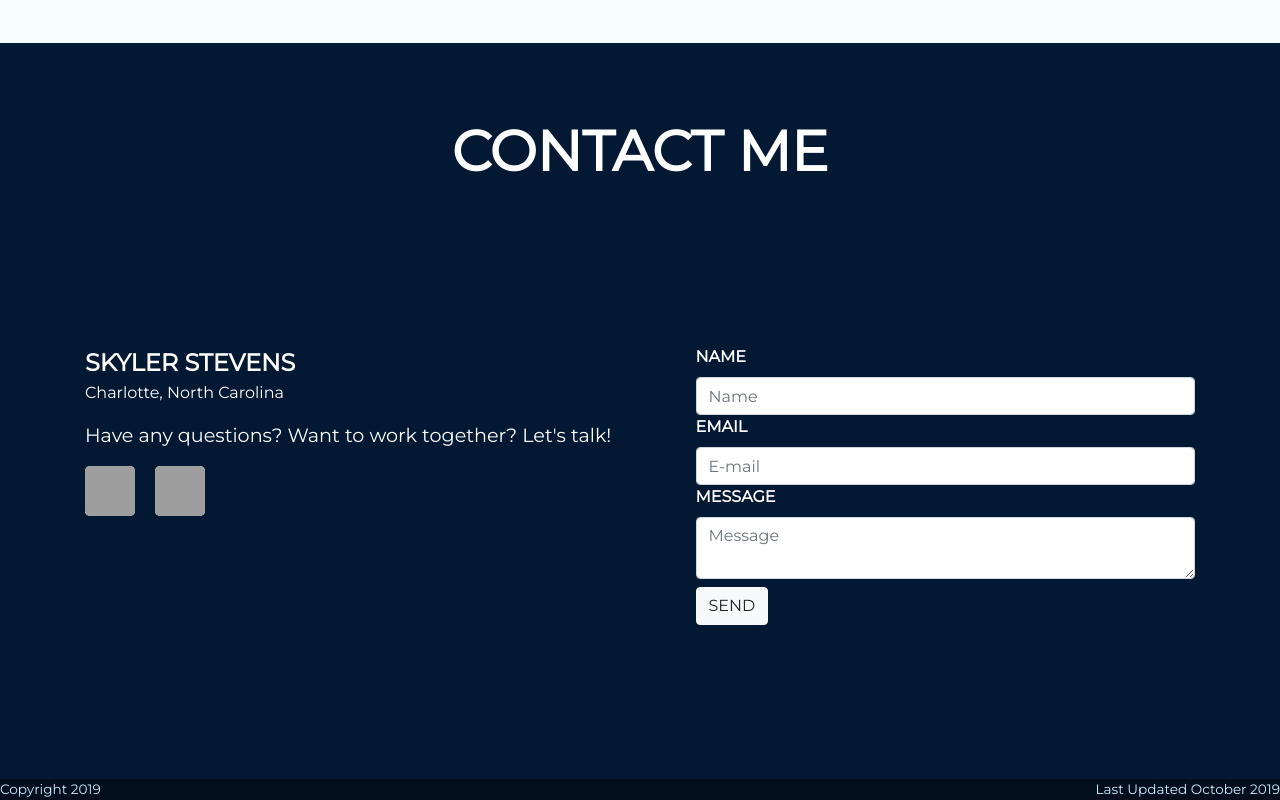
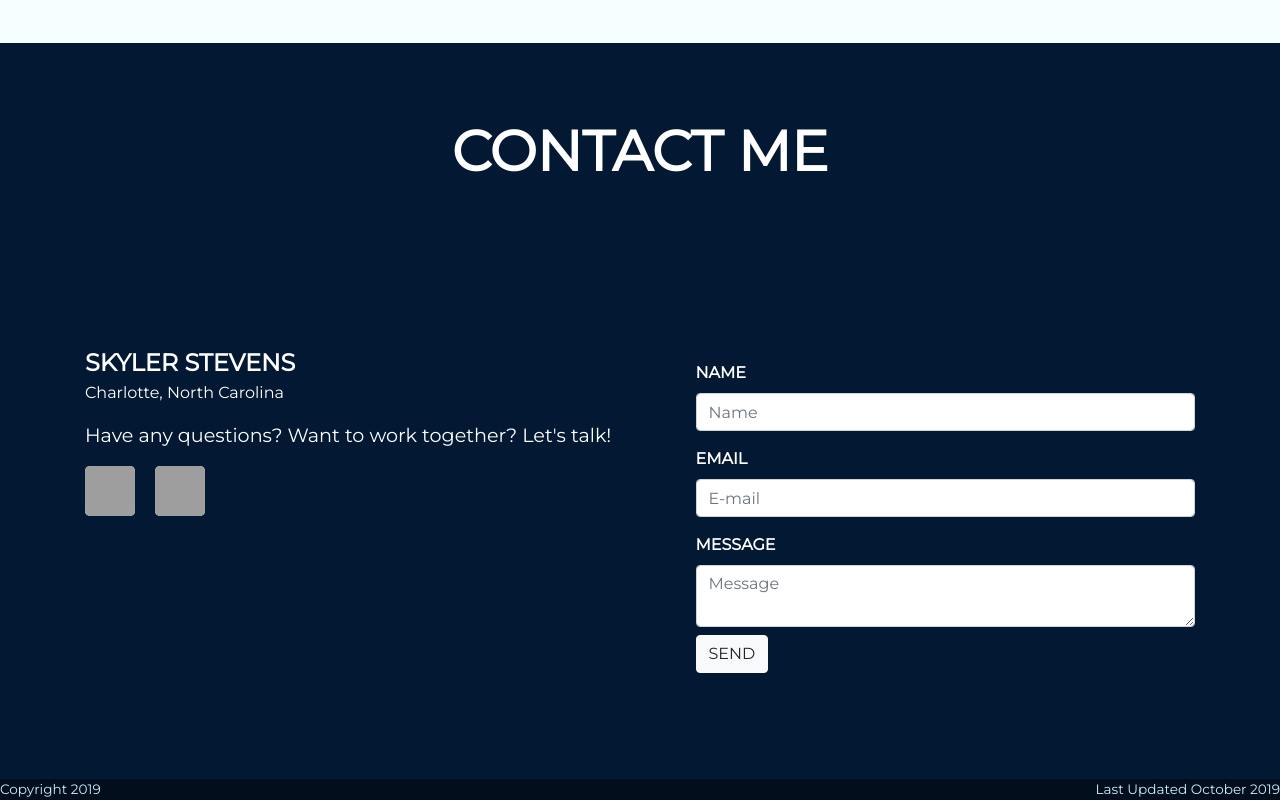
Before and after one commit to SkylerCStevens/portfolio-page, a React (Create React App) app: page / in a window 1280 px wide. Shown: the part 2861-3661 px from the top of the page. Built offline with nearby package versions, Linux system fonts and the light colour scheme; grey boxes are pictures that could not be loaded.

Commit message:
Add space between form elements

```diff
--- a/src/Components/Contact.jsx
+++ b/src/Components/Contact.jsx
@@ -14,13 +14,13 @@ const Contact = () => {
                 <a href="https://www.linkedin.com/in/skyler-stevens-789115195/" target="_blank"><img className="icon" src="https://cdn0.iconfinder.com/data/icons/global-top-brands/430/linkedin-logo-1-512.png" alt="LinkedIn icon"></img></a>
             </div>
             <form name="contact" method="POST" className="contact-form column-right">
-                <label className="form-label" for="user_name">NAME</label>
+                <label className="form-label mt-3" for="user_name">NAME</label>
                 <input className="form-control" name="name" id="user_name" placeholder="Name" required></input>
 
-                <label className="form-label" for="user_email">EMAIL</label>
+                <label className="form-label mt-3" for="user_email">EMAIL</label>
                 <input className="form-control" name="email" id="user_email" type="email" placeholder="E-mail" required></input>
 
-                <label className="form-label" for="user_message">MESSAGE</label>
+                <label className="form-label mt-3" for="user_message">MESSAGE</label>
                 <textarea className="form-control" name="message" id="user_message" type="text" placeholder="Message" required></textarea>
 
                 <input type="hidden" name="form-name" value="contact" />
```
